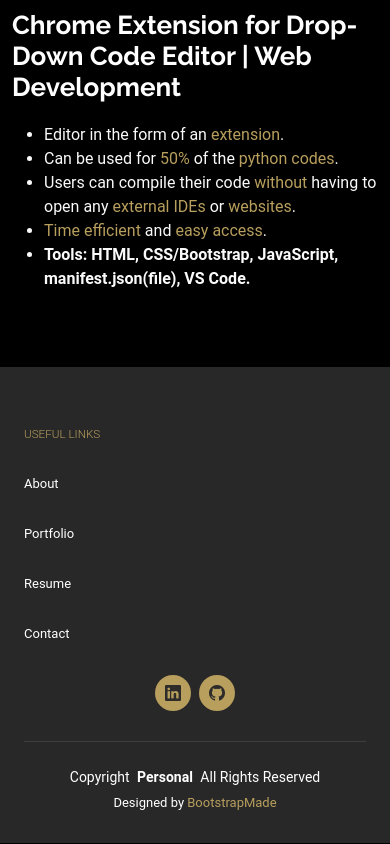
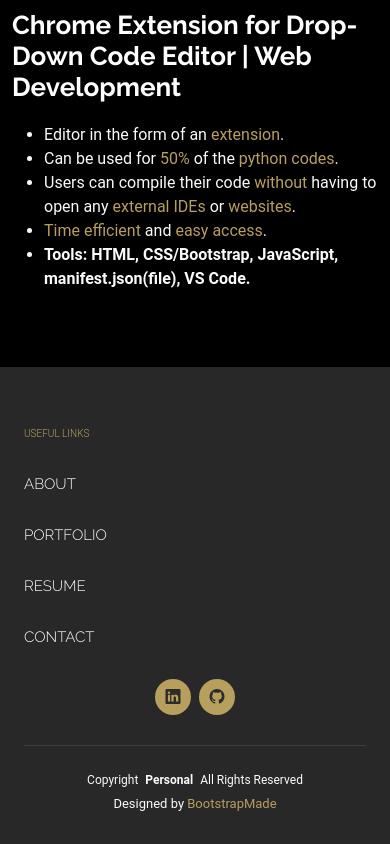
Before and after one commit to 4byss/Genesis, a plain HTML site: page portfolio_extension.html in a window 390 px wide. Shown: the part 1138-1982 px from the top of the page. Drawn offline with Linux system fonts and the light colour scheme.

Commit message:
Add files via upload

```diff
--- a/assets/css/main.css
+++ b/assets/css/main.css
@@ -387,7 +387,7 @@ h6 {
     color: var(--nav-dropdown-color);
     padding: 10px 20px;
     font-family: var(--nav-font);
-    font-size: 17px;
+    font-size: 15px;
     font-weight: 100;
     display: flex;
     align-items: center;
@@ -481,40 +481,66 @@ h6 {
 # Global Footer
 --------------------------------------------------------------*/
 .footer {
-  color: var(--default-color);
-  background-color: var(--background-color);
-  font-size: 14px;
+  background-color: var(--surface-color);
+  font-size: 12px;
   text-align: center;
   padding: 30px 0;
   position: relative;
 }
 
 .footer h3 {
-  font-size: 36px;
-  font-weight: 700;
+  font-family: var(--heading-font);
+  text-transform: uppercase;
+  color: var(--accent-color);
+  font-size: 12px;
+  font-weight: 300;
   position: relative;
   padding: 0;
   margin: 0 0 15px 0;
 }
 
 .footer p {
-  font-size: 15;
+  font-size: 12px;
   font-style: italic;
   padding: 0;
   margin: 0 0 30px 0;
 }
 
+.footer ul {
+  list-style: none;
+  padding-left: 0;
+}
+
+.footer li a {
+  font-family: var(--heading-font);
+  text-transform: uppercase;
+  color: var(--default-color);
+  font-size: 12px;
+  font-weight: 300;
+  padding: 0;
+  margin: 0 0 30px 0;
+}
+
+@media (max-width: 1199px) {
+  .footer h3 {
+    font-size: 15px;
+  }
+  .footer li a {
+    font-size: 15px;
+  }
+}
+
 .footer .social-links {
   margin: 0 0 30px 0;
 }
 
 .footer .social-links a {
-  font-size: 16px;
+  font-size: 15px;
   display: flex;
   align-items: center;
   justify-content: center;
   background: var(--accent-color);
-  color: var(--contrast-color);
+  color: var(--surface-color);
   line-height: 1;
   margin: 0 4px;
   border-radius: 50%;
@@ -1515,18 +1541,3 @@ section,
 .contact .php-email-form button[type=submit]:hover {
   background: color-mix(in srgb, var(--accent-color), transparent 20%);
 }
-
-/*--------------------------------------------------------------
-# Footer Menu
---------------------------------------------------------------*/
-.footer_menu {
-  color: var(--accent-color);
-}
-
-.footer_ul_menu {
-  color: #fff;
-}
-
-.footer_menu:hover {
-
-}
```
